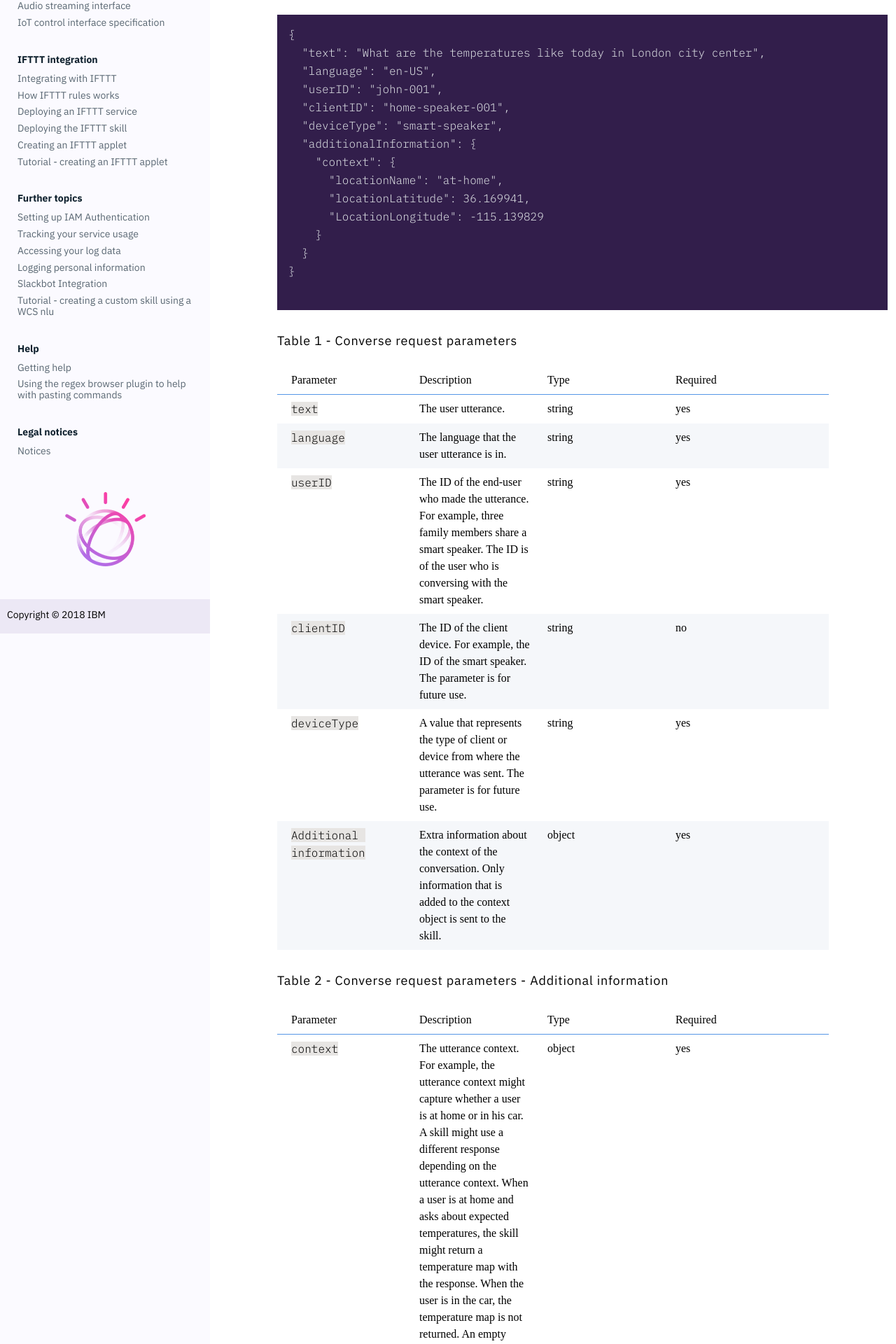
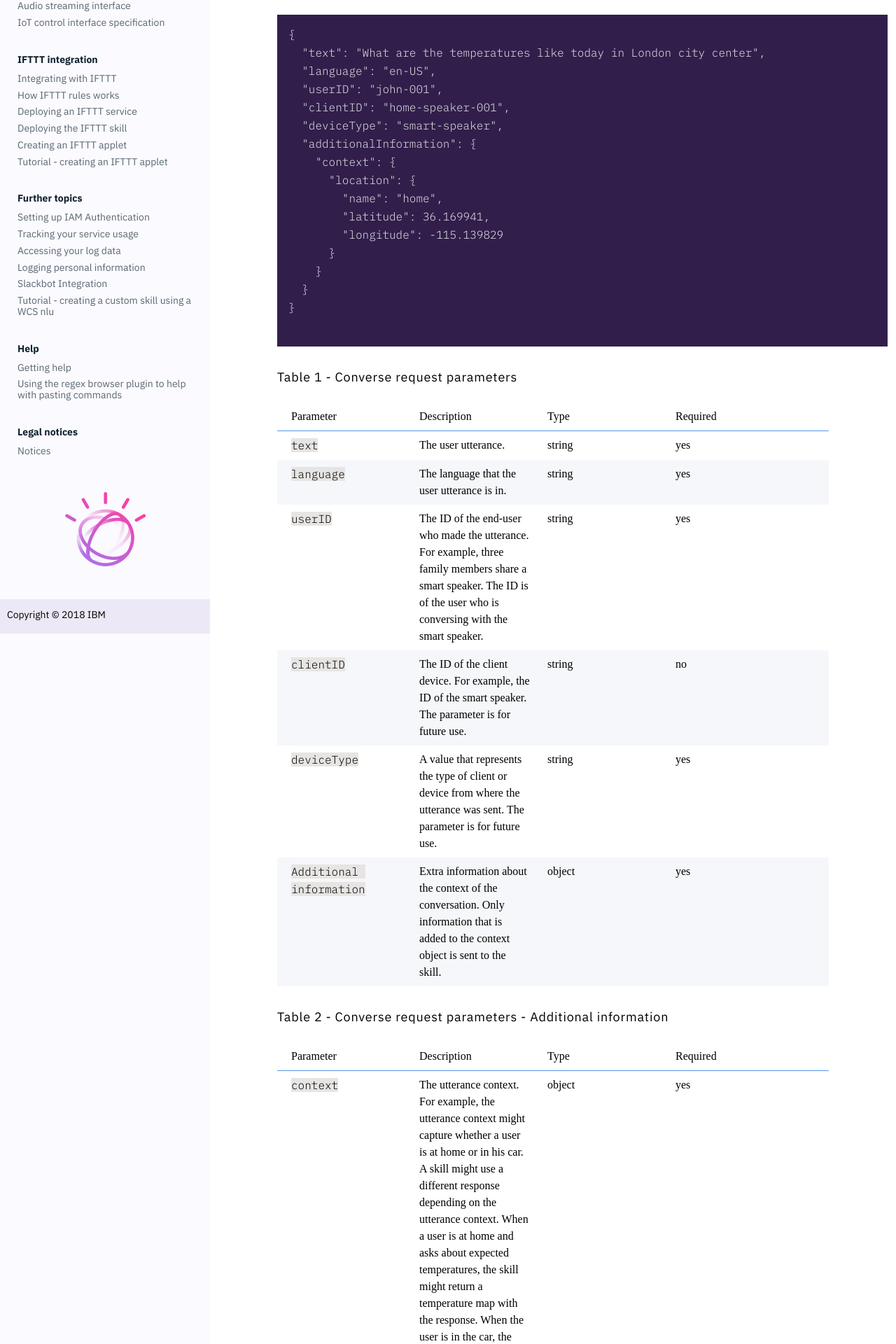
Before and after one commit to Watson-Personal-Assistant/developer, a Jekyll site: the page built from _content/reference/JSON_formats.md, in a window 1280 px wide. Shown: the part 1329-3249 px from the top of the page at 70% size. Built offline with Jekyll 4.4.1, drawn with Linux system fonts in a browser that asks for light colours; some web fonts are replaced; some of the changed text lies outside the part shown.

Commit message:
fixing location context

````diff
--- a/_content/reference/JSON_formats.md
+++ b/_content/reference/JSON_formats.md
@@ -36,9 +36,11 @@ The JSON structure of the converse request from the client device to the routing
   "deviceType": "smart-speaker",
   "additionalInformation": {
     "context": {
-      "locationName": "at-home",
-      "locationLatitude": 36.169941,
-      "LocationLongitude": -115.139829
+      "location": {
+        "name": "home",
+        "latitude": 36.169941,
+        "longitude": -115.139829
+      }
     }
   }
 }
@@ -87,9 +89,11 @@ The JSON structure of the evaluate request from the routing core to the skills i
     "application": {
       "id": "app-001",
       "attributes": {
-        "locationName": "at-home",
-      "locationLatitude": 36.169941,
-      "LocationLongitude": -115.139829
+        "location": {
+          "name": "home",
+          "latitude": 36.169941,
+          "longitude": -115.139829
+        }
       }
     }
   }
@@ -167,9 +171,13 @@ The JSON structure of the evaluate response from a skill to the routing core is
     "application": {
       "id": "app-001",
       "attributes": {
-        "locationName": "at-home",
-        "locationLatitude": 36.169941,
-        "LocationLongitude": -115.139829
+        "location": {
+          "location": {
+            "name": "home",
+            "latitude": 36.169941,
+            "longitude": -115.139829
+          }
+        }
       }
     }
   },
@@ -226,6 +234,7 @@ The JSON structure of the evaluate response from a skill to the routing core is
         }
     ]
 }
+
 ```
 
 #### Table 8 - Evaluate response parameters
@@ -337,9 +346,11 @@ The JSON structure of the converse request from the routing core to a skill is a
     "application": {
       "id": "app-001",
       "attributes": {
-        "locationName": "at-home",
-        "locationLatitude": 36.169941,
-        "LocationLongitude": -115.139829
+        "location": {
+          "name": "home",
+          "latitude": 36.169941,
+          "longitude": -115.139829
+        }
       }
     }
     },
@@ -392,9 +403,11 @@ The JSON structure of the converse request from the routing core to a skill is a
       "application": {
         "id": "app-001",
         "attributes": {
-          "locationName": "at-home",
-          "locationLatitude": 36.169941,
-          "LocationLongitude": -115.139829
+          "location": {
+            "name": "home",
+            "latitude": 36.169941,
+            "longitude": -115.139829
+          }
         }
       }
     }
@@ -555,9 +568,11 @@ The JSON structure of the converse response from a skill to the routing core is
       "application": {
         "id": "app-001",
         "attributes": {
-          "locationName": "at-home",
-          "locationLatitude": 36.169941,
-          "LocationLongitude": -115.139829
+          "location": {
+           "name": "home",
+            "latitude": 36.169941,
+            "longitude": -115.139829
+            }
           }
       },
       "session": {
@@ -719,9 +734,11 @@ The JSON structure of the converse response from the routing core to a client de
 },
 "additionalInformation": {
   "context": {
-    "locationName": "at-home",
-    "locationLatitude": 36.169941,
-    "LocationLongitude": -115.139829
+    "location": {
+        "name": "home",
+        "latitude": 36.169941,
+        "longitude": -115.139829
+        }
       }
     }
   }
````
